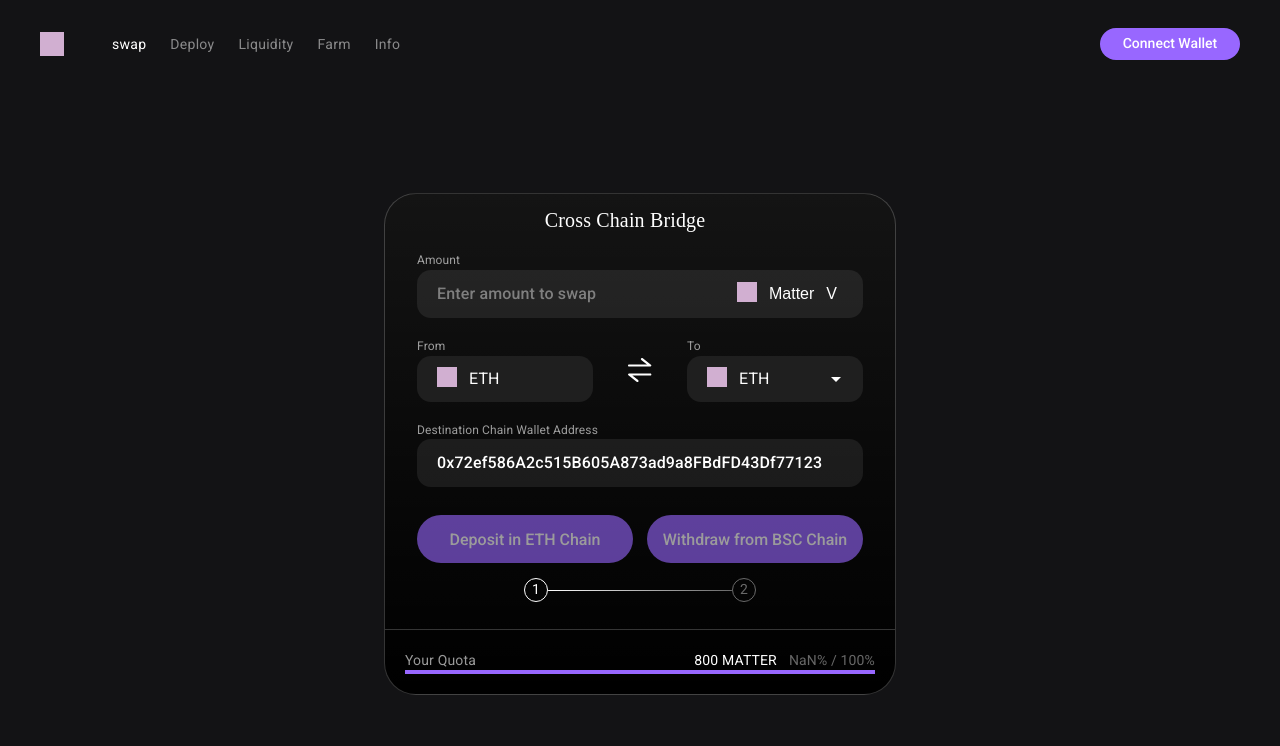
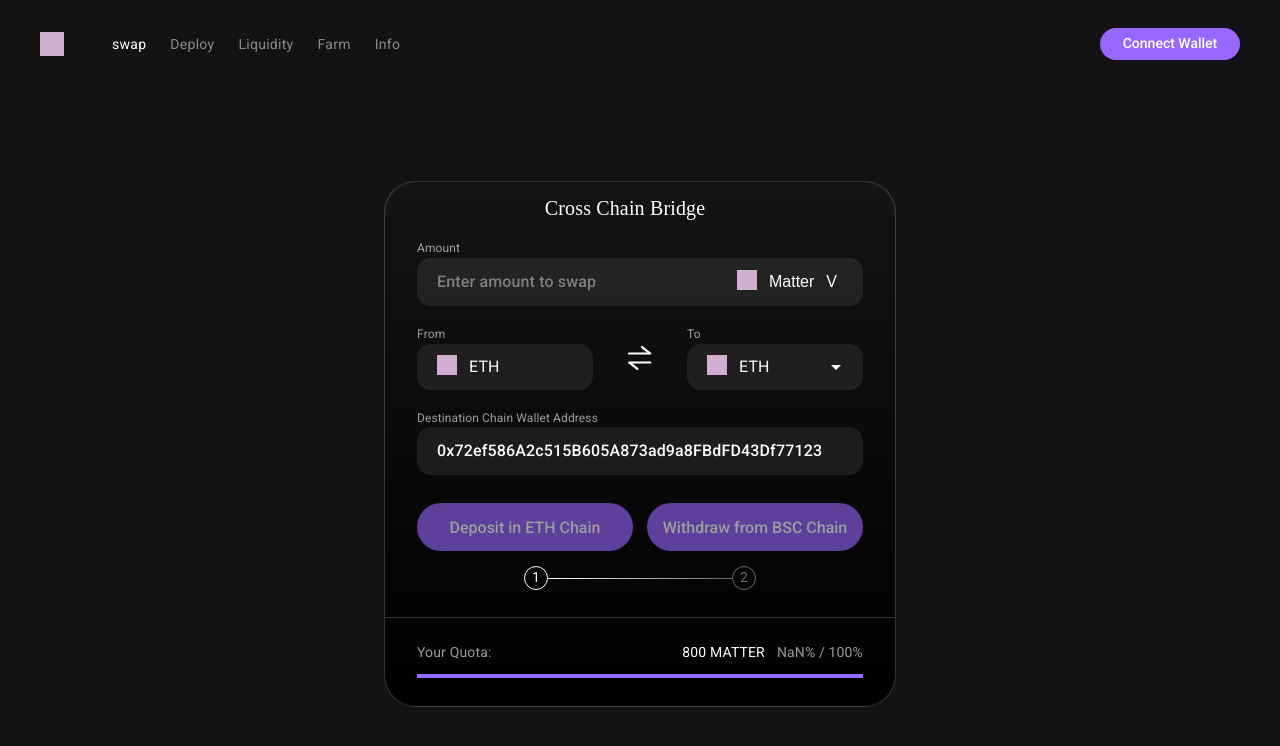
Before and after one commit to chainswap/info, a React (Create React App) app: page /#/swap in a window 1280 px wide. Shown: the top 746 px of the page. Built offline with nearby package versions, Linux system fonts and the light colour scheme.

Commit message:
refactor styling

```diff
--- a/src/components/swap/QuotaBar.tsx
+++ b/src/components/swap/QuotaBar.tsx
@@ -1,19 +1,28 @@
 import React from 'react'
-import { styled } from '@material-ui/styles'
+import { makeStyles } from '@material-ui/core'
 
 interface Props {
   percentage: number
 }
 
-const Border = styled('div')({
-  backgroundColor: 'rgba(255, 255, 255, .4)',
-  borderRadius: 5,
+const useStyles = makeStyles({
+  border: {
+    backgroundColor: 'rgba(255, 255, 255, .4)',
+    borderRadius: 5,
+  },
+  value: {
+    height: '4px',
+    width: (props: Props) => `${props.percentage}%`,
+    backgroundColor: '#9867FF',
+  },
 })
 
 export default function QuotaBar(props: Props) {
+  const classes = useStyles(props)
+
   return (
-    <Border>
-      <div style={{ height: '4px', width: `${props.percentage}%`, backgroundColor: '#9867FF' }}></div>
-    </Border>
+    <div className={classes.border}>
+      <div className={classes.value} />
+    </div>
   )
 }
--- a/src/components/swap/QuotaInfo.tsx
+++ b/src/components/swap/QuotaInfo.tsx
@@ -1,6 +1,7 @@
 import React from 'react'
 import { styled } from '@material-ui/styles'
-import { RowBetween } from '../Row/index'
+import { RowBetween, RowFixed } from '../Row/index'
+import { makeStyles } from '@material-ui/core'
 
 interface Props {
   percentage: number
@@ -8,36 +9,41 @@ interface Props {
   currency: string
 }
 
-const QuotaLabel = styled('label')({
-  color: '#FFFFFF',
-  opacity: 0.6,
-  fontSize: 14,
-  fontFamily: 'Roboto',
-})
-
-const QuotaData = styled('div')({
-  display: 'flex',
-  color: '#FFFFFF',
-  fontWeight: 400,
-  '& .percentage': {
-    opacity: 0.4,
-    marginLeft: 12,
+const useStyles = makeStyles({
+  label: {
+    color: '#FFFFFF',
+    opacity: 0.6,
+    fontSize: 14,
+    fontFamily: 'Roboto',
+  },
+  text: {
+    color: '#FFFFFF',
+    fontFamily: 'Roboto',
+    fontSize: 14,
+    marginRight: 12,
+  },
+  subText: {
+    color: '#FFFFFF',
+    fontFamily: 'Roboto',
+    fontSize: 14,
+    opacity: 0.6,
   },
 })
 
 export default function QuotaInfo(props: Props) {
   const { percentage, quota, currency } = props
+  const classes = useStyles()
 
   return (
     <>
       <RowBetween>
-        <QuotaLabel>Your Quota</QuotaLabel>
-        <QuotaData>
-          <div>
+        <label className={classes.label}>Your Quota:</label>
+        <RowFixed>
+          <div className={classes.text}>
             {quota} {currency}
           </div>
-          <div className="percentage">{percentage}% / 100%</div>
-        </QuotaData>
+          <div className={classes.subText}>{percentage}% / 100%</div>
+        </RowFixed>
       </RowBetween>
     </>
   )
--- a/src/pages/Swap/Swap.tsx
+++ b/src/pages/Swap/Swap.tsx
@@ -35,7 +35,12 @@ const Seperator = styled('div')({
 const Footer = styled('div')({
   width: '100%',
   borderRadius: '0 0 20px 20px',
-  padding: 20,
+})
+
+const QuotaWrapper = styled('div')({
+  display: 'grid',
+  gridGap: 12,
+  padding: '24px 32px 28px 32px',
 })
 
 export default function Swap() {
@@ -119,8 +124,10 @@ export default function Swap() {
             </StepperWrapper>
             <Seperator />
             <Footer>
-              <QuotaInfo quota={quota} currency={currency} percentage={getPercentage()} />
-              <QuotaBar percentage={getPercentage()} />
+              <QuotaWrapper>
+                <QuotaInfo quota={quota} currency={currency} percentage={getPercentage()} />
+                <QuotaBar percentage={getPercentage()} />
+              </QuotaWrapper>
             </Footer>
           </>
         )}
```
